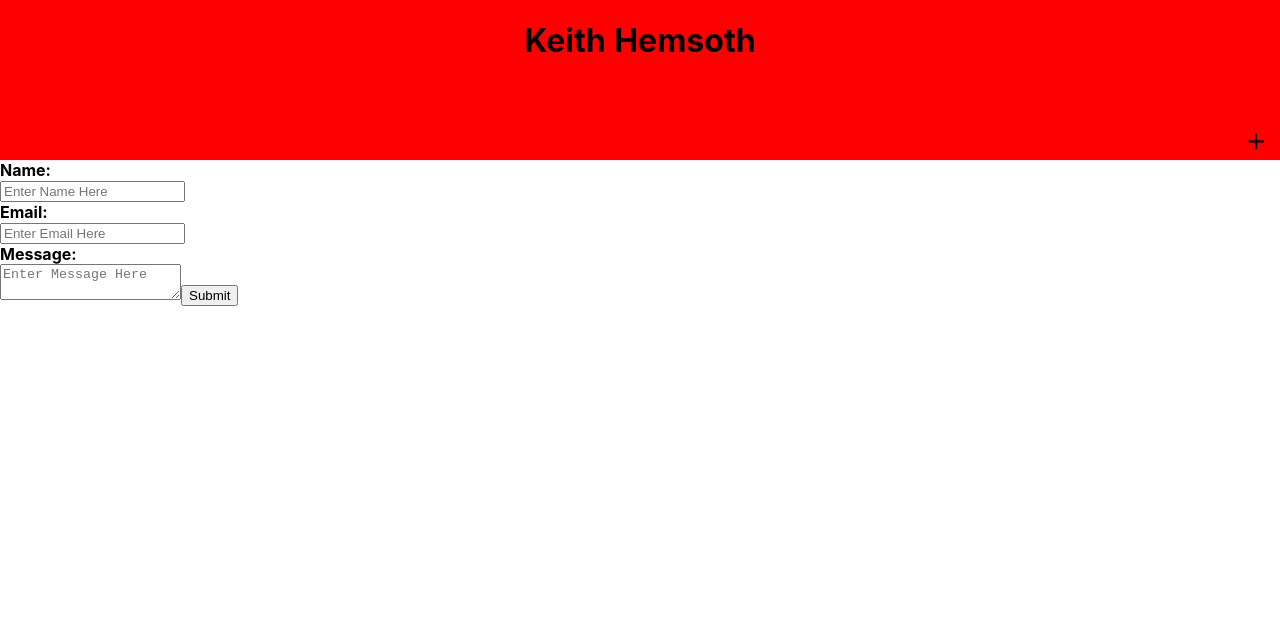
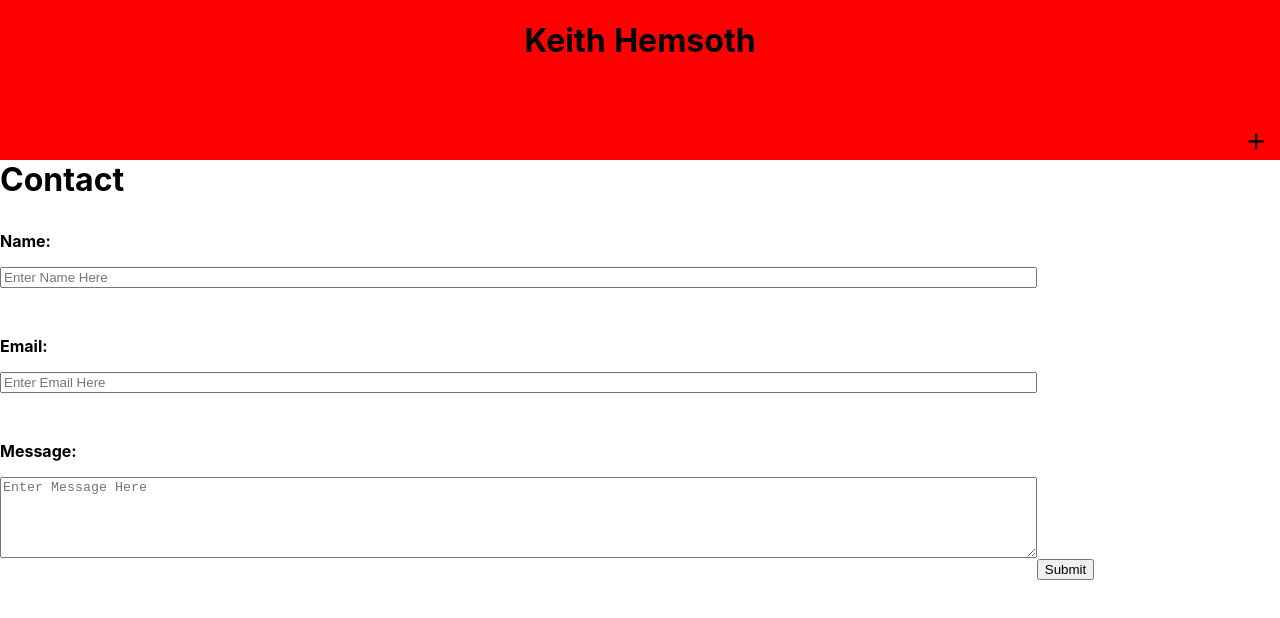
Before and after one commit to khemsoth/portfolio-ssr, a Nuxt app: page /contact in a window 1280 px wide. Shown: the top 618 px of the page. Built offline with nearby package versions, Linux system fonts and the light colour scheme.

Commit message:
pages: added title and desc | nav menu closes when link clicked

```diff
--- a/components/Header.vue
+++ b/components/Header.vue
@@ -7,10 +7,10 @@
       <input class="nav-btn" v-on:click="navToggle" :class="{ open: isOpen, closed: !isOpen }" type="button" value="+">
       <div :class="{ 'nav-open': isOpen, 'nav-closed': !isOpen }"  class="nav">
       <ul class="nav-list">
-        <li><nuxt-link class="nav-list-item" to="/">Home</nuxt-link></li>
-        <li><nuxt-link class="nav-list-item" to="/about">About</nuxt-link></li>
-        <li><nuxt-link class="nav-list-item" to="/projects">Projects</nuxt-link></li>
-        <li><nuxt-link class="nav-list-item" to="/contact">Contact</nuxt-link></li>
+        <li v-on:click="closeMenu"><nuxt-link class="nav-list-item" to="/">Home</nuxt-link></li>
+        <li v-on:click="closeMenu"><nuxt-link class="nav-list-item" to="/about">About</nuxt-link></li>
+        <li v-on:click="closeMenu"><nuxt-link class="nav-list-item" to="/projects">Projects</nuxt-link></li>
+        <li v-on:click="closeMenu"><nuxt-link class="nav-list-item" to="/contact">Contact</nuxt-link></li>
       </ul>
       </div>
     </div>
@@ -33,6 +33,9 @@ export default {
       else {
         this.isOpen = !this.isOpen
       }
+    },
+    closeMenu() {
+      this.isOpen = false
     }
   }
 }
@@ -46,6 +49,7 @@ export default {
 
   .title {
     font-size: 2rem;
+    color: black;
   }
 
   .title-cont {
--- a/pages/about.vue
+++ b/pages/about.vue
@@ -1,5 +1,10 @@
 <template>
-  <h1>This will be an about page</h1>
+  <div>
+    <h1 class="page-title">About</h1>
+    <p class="page-desc">
+      Lorem ipsum dolor, sit amet consectetur adipisicing elit. Officiis, iure illum? Ipsum, amet, veritatis cupiditate minima, pariatur fuga adipisci temporibus ullam aperiam sit nulla deserunt error harum atque commodi perspiciatis?
+    </p>
+  </div>
 </template>
 
 <script>
@@ -10,4 +15,14 @@ export default {
 
 <style>
 
+  .page-title {
+    font-size: 3rem;
+    margin: 2rem 1rem;
+    font-style: italic;
+  }
+
+  .page-desc {
+    margin: 1rem 2rem;
+  }
+
 </style>
--- a/pages/contact.vue
+++ b/pages/contact.vue
@@ -1,13 +1,14 @@
 <template>
   <div>
-    <form name="contact" method="POST" data-netlify="true">
-      <h4>Name:</h4>
-        <input type="text" name="name" placeholder="Enter Name Here" required>
-      <h4>Email:</h4>
-        <input type="email" name="email" placeholder="Enter Email Here" required>
-      <h4>Message:</h4>
-        <textarea name="message" placeholder="Enter Message Here"></textarea>
-        <button class="btn btn-outline-secondary" type="submit">Submit</button>
+    <h1 class="page-title">Contact</h1>
+    <form class="page-desc" name="contact" method="POST">
+      <h4 class="contact-title">Name:</h4>
+      <input class="contact-desc" type="text" name="name" placeholder="Enter Name Here" required>
+      <h4 class="contact-title">Email:</h4>
+      <input class="contact-desc" type="email" name="email" placeholder="Enter Email Here" required>
+      <h4 class="contact-title">Message:</h4>
+      <textarea class="contact-desc" name="message" rows="5" placeholder="Enter Message Here" required></textarea>
+      <button class="" type="submit">Submit</button>
     </form>
   </div>
 </template>
@@ -18,6 +19,19 @@ export default {
 }
 </script>
 
-<style>
+<style scoped>
+
+  .page-desc {
+    width: 90vw;
+  }
+
+  .contact-title {
+    margin-top: 2rem;
+  }
+
+  .contact-desc {
+    width: 90%;
+    margin: 1rem 0;
+  }
 
 </style>
--- a/pages/index.vue
+++ b/pages/index.vue
@@ -1,10 +1,6 @@
 <template>
   <div class="container">
-    <div>
-      <h1>
-        main page
-      </h1>
-    </div>
+    <h1 class="page-title">Main Page</h1>
   </div>
 </template>
 
@@ -20,6 +16,7 @@ export default {
 </script>
 
 <style>
+/*
 .container {
   margin: 0 auto;
   min-height: 100vh;
@@ -28,6 +25,7 @@ export default {
   align-items: center;
   text-align: center;
 }
+*/
 
 .title {
   font-family:
--- a/pages/projects.vue
+++ b/pages/projects.vue
@@ -1,6 +1,7 @@
 <template>
   <div>
-    <h1>This will be the projects page</h1>
+    <h1 class="page-title">Projects</h1>
+
   </div>
 </template>
 
```
